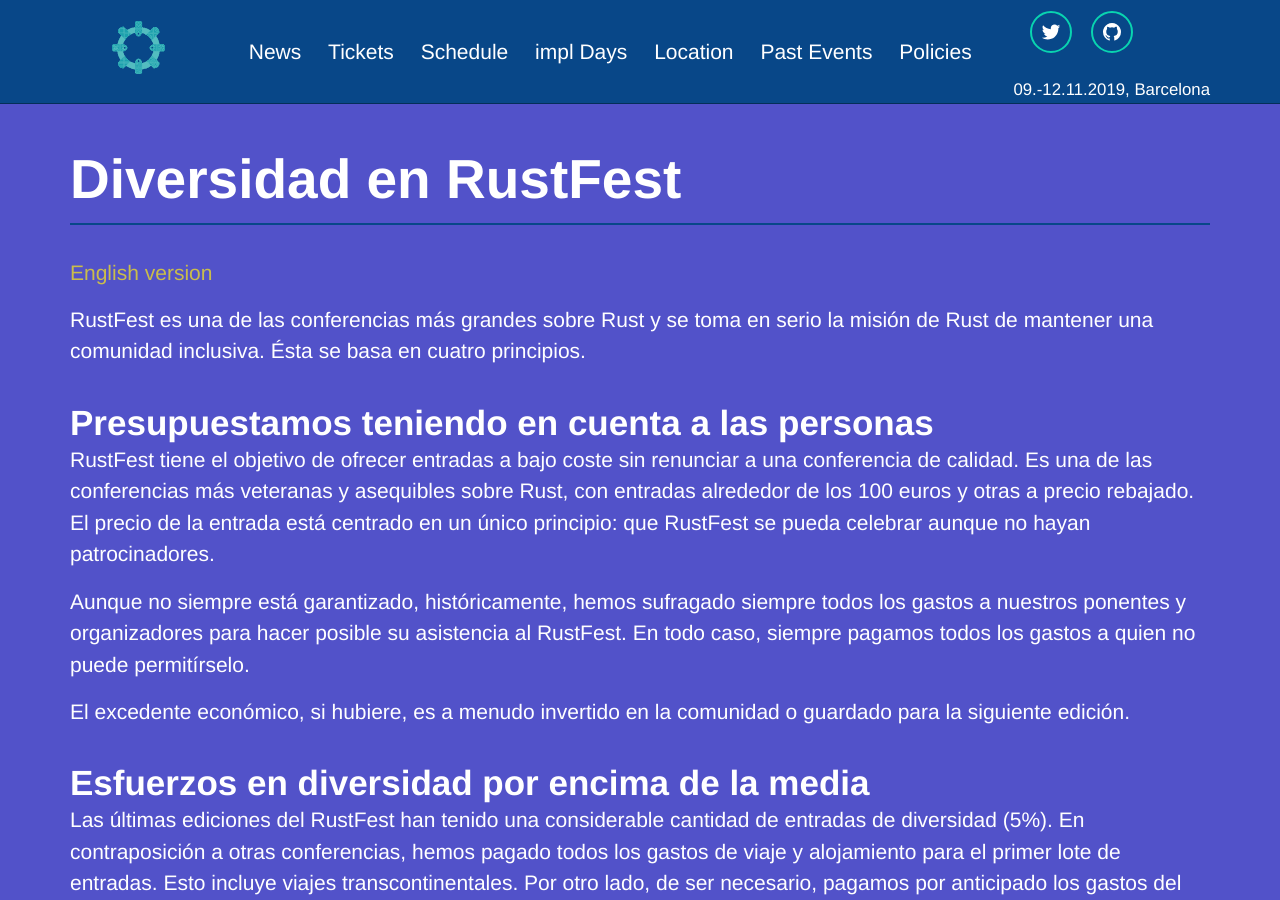
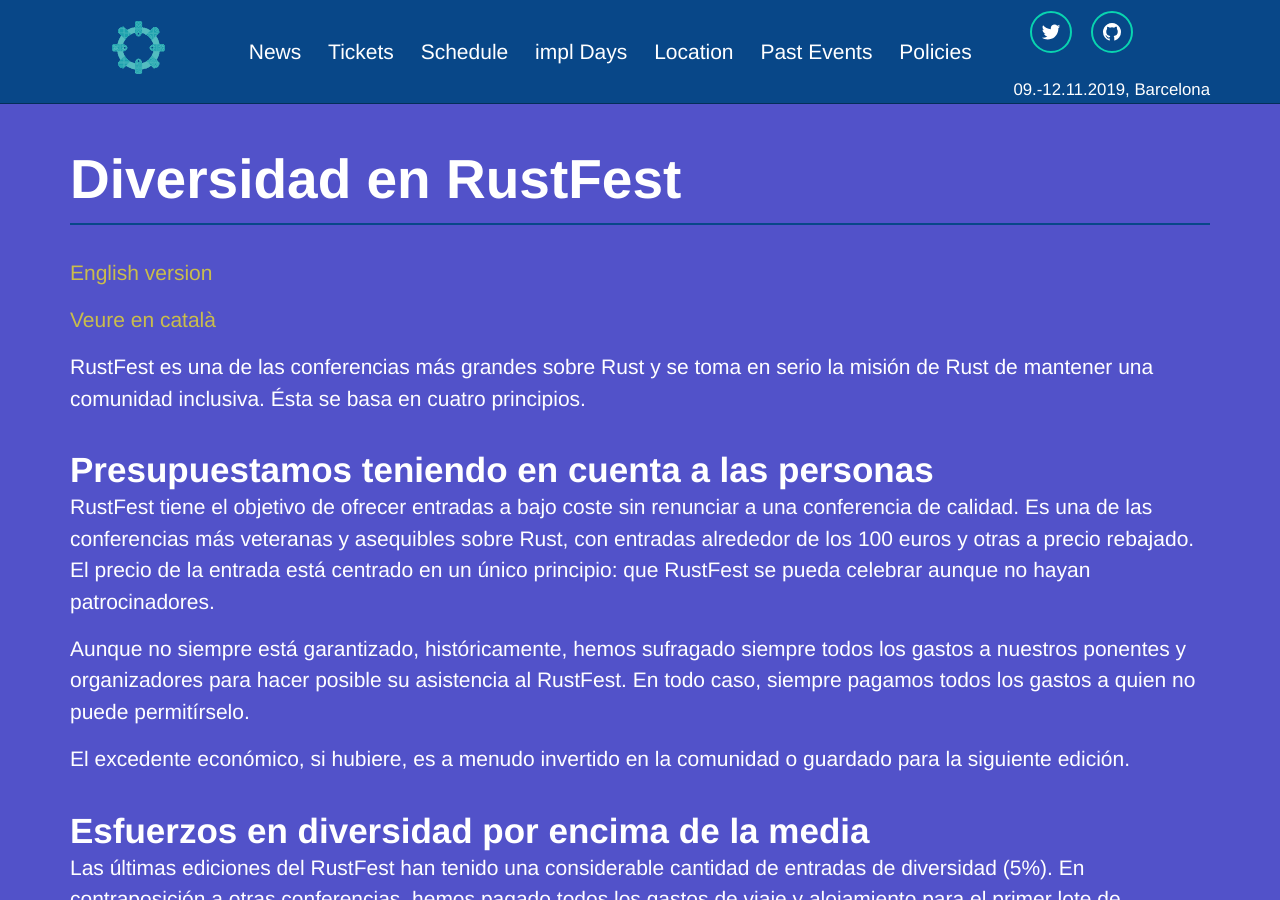
Before and after one commit to RustFestEU/barcelona.rustfest.eu, a Jekyll site: the page built from diversity.es.md, in a window 1280 px wide and 900 px high. Built offline with Jekyll 4.4.1, drawn with Linux system fonts in a browser that asks for light colours; nearby versions of some CDN libraries.

Commit message:
Update diversity.es.md

```diff
--- a/diversity.es.md
+++ b/diversity.es.md
@@ -5,6 +5,9 @@
 ---
 
 [English version](/diversity/)
+
+[Veure en català](/diversity/ca)
+
 
 RustFest es una de las conferencias más grandes sobre Rust y se toma en serio la misión de Rust de mantener una comunidad inclusiva.
 Ésta se basa en cuatro principios.
```
